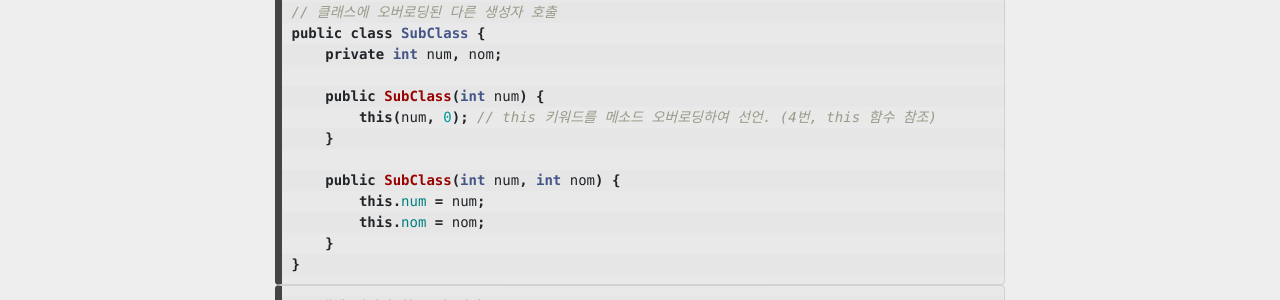
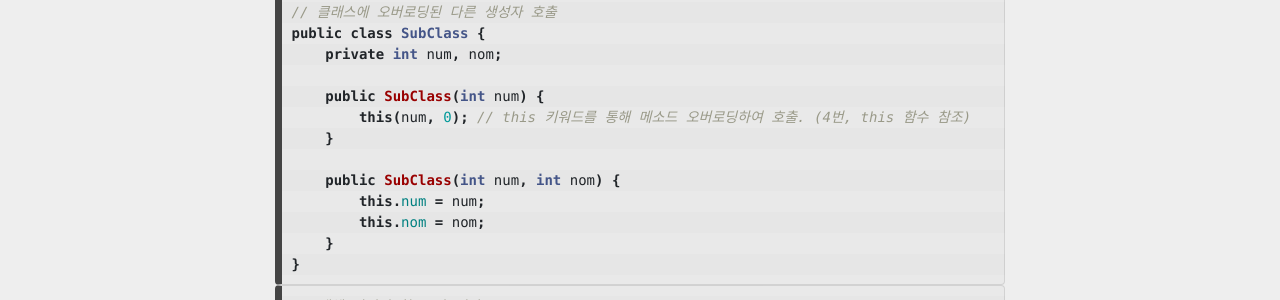
Before and after one commit to roqhdehd502/roqhdehd502.github.io, a Jekyll site: the page built from _posts/WebDev/2020-12-07-116.md, in a window 1280 px wide and 900 px high, scrolled down 2867 px. Shown: the part 151-451 px from the top of the window. Built offline with Jekyll 4.4.1, drawn with Linux system fonts in a browser that asks for light colours; nearby versions of some CDN libraries.

Commit message:
Update 2020-12-07-116.md

```diff
--- a/_posts/WebDev/2020-12-07-116.md
+++ b/_posts/WebDev/2020-12-07-116.md
@@ -121,7 +121,7 @@ public class SubClass {
     private int num, nom;
 
     public SubClass(int num) {
-        this(num, 0); // this 키워드를 메소드 오버로딩하여 선언. (4번, this 함수 참조)
+        this(num, 0); // this 키워드를 통해 메소드 오버로딩하여 호출. (4번, this 함수 참조)
     }
 
     public SubClass(int num, int nom) {
```
